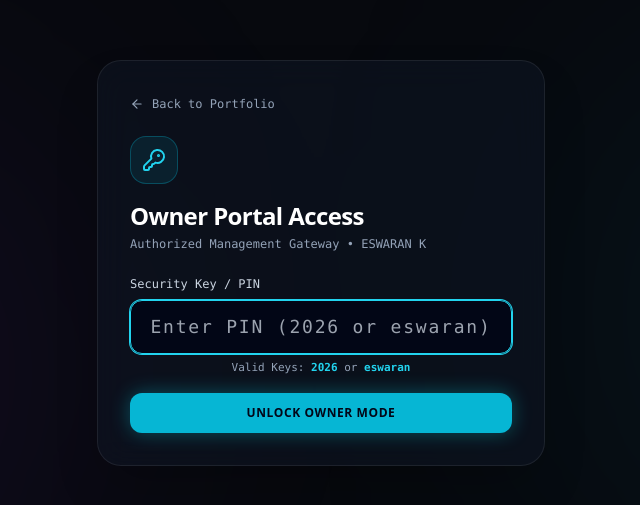
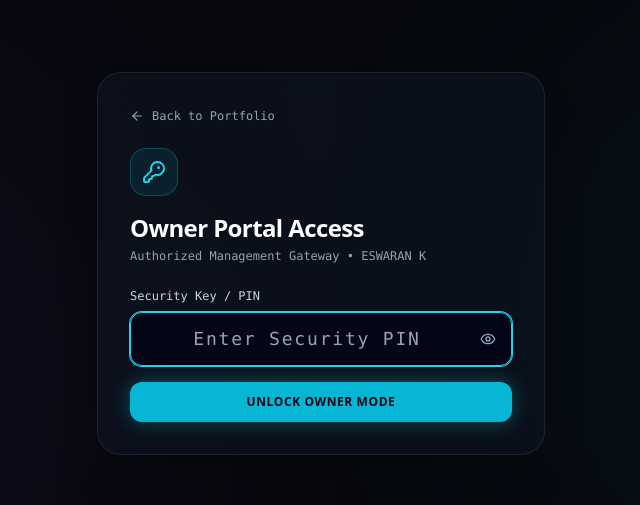
Before and after one commit to eswaran67/my-_resume_-web, a Next.js app: page /admin in a window 1280 px wide. Shown: the part 137-642 px from the top of the page, without its empty margins (319-959 px from the left). Built offline with nearby package versions, Linux system fonts and the light colour scheme.

Commit message:
fix(security): hide and remove secret key hints from UI and mask PIN inputs

```diff
--- a/src/app/admin/page.tsx
+++ b/src/app/admin/page.tsx
@@ -2,7 +2,7 @@
 
 import React, { useState, useEffect } from "react";
 import { useRouter } from "next/navigation";
-import { Lock, AlertCircle, ArrowLeft, CheckCircle2, ShieldCheck, KeyRound } from "lucide-react";
+import { Lock, AlertCircle, ArrowLeft, CheckCircle2, ShieldCheck, KeyRound, Eye, EyeOff } from "lucide-react";
 import Link from "next/link";
 
 const VALID_PINS = ["2026", "1234", "eswaran", "admin", "eswar"];
@@ -10,6 +10,7 @@ const VALID_PINS = ["2026", "1234", "eswaran", "admin", "eswar"];
 export default function AdminLoginPage() {
   const router = useRouter();
   const [pin, setPin] = useState("");
+  const [showPin, setShowPin] = useState(false);
   const [error, setError] = useState("");
   const [success, setSuccess] = useState(false);
   const [alreadyLoggedIn, setAlreadyLoggedIn] = useState(false);
@@ -37,7 +38,7 @@ export default function AdminLoginPage() {
         router.push("/#contact");
       }, 700);
     } else {
-      setError("Access Denied: Invalid Security Key. Use '2026' or 'eswaran'");
+      setError("Access Denied: Invalid Security Key.");
     }
   };
 
@@ -106,18 +107,25 @@ export default function AdminLoginPage() {
               <label className="block text-xs font-mono text-slate-300 mb-2">
                 Security Key / PIN
               </label>
+              <div className="relative">
                 <input
-                type="text"
+                  type={showPin ? "text" : "password"}
                   required
                   autoFocus
                   value={pin}
                   onChange={(e) => setPin(e.target.value)}
-                placeholder="Enter PIN (2026 or eswaran)"
-                className="w-full px-4 py-3 rounded-xl bg-slate-950/90 border border-slate-700 text-white font-mono text-center tracking-widest text-lg focus:outline-none focus:border-cyan-400 focus:ring-1 focus:ring-cyan-400"
+                  placeholder="Enter Security PIN"
+                  className="w-full pl-4 pr-11 py-3 rounded-xl bg-slate-950/90 border border-slate-700 text-white font-mono text-center tracking-widest text-lg focus:outline-none focus:border-cyan-400 focus:ring-1 focus:ring-cyan-400"
                 />
-              <p className="text-[11px] text-slate-400 font-mono mt-1.5 text-center">
-                Valid Keys: <span className="text-cyan-400 font-semibold">2026</span> or <span className="text-cyan-400 font-semibold">eswaran</span>
-              </p>
+                <button
+                  type="button"
+                  onClick={() => setShowPin(!showPin)}
+                  className="absolute right-3 top-1/2 -translate-y-1/2 text-slate-400 hover:text-cyan-400 p-1 transition-colors"
+                  title={showPin ? "Hide PIN" : "Show PIN"}
+                >
+                  {showPin ? <EyeOff className="w-4 h-4" /> : <Eye className="w-4 h-4" />}
+                </button>
+              </div>
             </div>
 
             {error && (
--- a/src/components/Contact.tsx
+++ b/src/components/Contact.tsx
@@ -18,6 +18,8 @@ import {
   Save,
   CheckCircle2,
   ShieldCheck,
+  Eye,
+  EyeOff,
 } from "lucide-react";
 import { GithubIcon, LinkedinIcon, TwitterIcon, WhatsAppIcon } from "@/components/Icons";
 import { portfolioData } from "@/data/portfolioData";
@@ -53,6 +55,7 @@ export default function Contact() {
   const [showPinPrompt, setShowPinPrompt] = useState(false);
   const [pinInput, setPinInput] = useState("");
   const [pinError, setPinError] = useState("");
+  const [showPinInput, setShowPinInput] = useState(false);
 
   // Edit Form Fields
   const [editEmail, setEditEmail] = useState(portfolioData.personal.email);
@@ -147,7 +150,7 @@ export default function Contact() {
       setPinInput("");
       setShowEditModal(true);
     } else {
-      setPinError("Invalid Key! Use 2026 or eswaran.");
+      setPinError("Invalid Security PIN. Access denied.");
     }
   };
 
@@ -707,18 +710,25 @@ export default function Contact() {
                 <label className="block text-xs font-mono text-slate-300 mb-2">
                   Security PIN / Key
                 </label>
-                <input
-                  type="text"
-                  value={pinInput}
-                  onChange={(e) => setPinInput(e.target.value)}
-                  placeholder="Enter 2026 or eswaran"
-                  maxLength={15}
-                  autoFocus
-                  className="w-full px-4 py-3 rounded-xl bg-slate-950/90 border border-slate-700 text-white font-mono text-center tracking-widest text-lg focus:outline-none focus:border-cyan-400 focus:ring-1 focus:ring-cyan-400"
-                />
-                <p className="text-[11px] text-slate-400 font-mono mt-1.5 text-center">
-                  Key: <span className="text-cyan-400 font-semibold">2026</span> or <span className="text-cyan-400 font-semibold">eswaran</span>
-                </p>
+                <div className="relative">
+                  <input
+                    type={showPinInput ? "text" : "password"}
+                    value={pinInput}
+                    onChange={(e) => setPinInput(e.target.value)}
+                    placeholder="Enter Security PIN"
+                    maxLength={20}
+                    autoFocus
+                    className="w-full pl-4 pr-11 py-3 rounded-xl bg-slate-950/90 border border-slate-700 text-white font-mono text-center tracking-widest text-lg focus:outline-none focus:border-cyan-400 focus:ring-1 focus:ring-cyan-400"
+                  />
+                  <button
+                    type="button"
+                    onClick={() => setShowPinInput(!showPinInput)}
+                    className="absolute right-3 top-1/2 -translate-y-1/2 text-slate-400 hover:text-cyan-400 p-1 transition-colors"
+                    title={showPinInput ? "Hide PIN" : "Show PIN"}
+                  >
+                    {showPinInput ? <EyeOff className="w-4 h-4" /> : <Eye className="w-4 h-4" />}
+                  </button>
+                </div>
               </div>
 
               {pinError && (
--- a/src/components/MyDocuments.tsx
+++ b/src/components/MyDocuments.tsx
@@ -6,6 +6,7 @@ import {
   FileText,
   Download,
   Eye,
+  EyeOff,
   Lock,
   Unlock,
   Upload,
@@ -58,6 +59,7 @@ export default function MyDocuments() {
   const [enteredPin, setEnteredPin] = useState("");
   const [pinError, setPinError] = useState("");
   const [storedPin, setStoredPin] = useState("");
+  const [showPinInput, setShowPinInput] = useState(false);
 
   // Upload Modal State (New Document)
   const [showUploadModal, setShowUploadModal] = useState(false);
@@ -208,7 +210,7 @@ export default function MyDocuments() {
       setShowPinModal(false);
       setEnteredPin("");
     } else {
-      setPinError("Invalid Key! Please enter 2026 or eswaran.");
+      setPinError("Invalid Security PIN. Access denied.");
     }
   };
 
@@ -681,18 +683,25 @@ export default function MyDocuments() {
                 <label className="block text-xs font-mono text-slate-300 mb-2">
                   Owner Security Key / PIN
                 </label>
-                <input
-                  type="text"
-                  value={enteredPin}
-                  onChange={(e) => setEnteredPin(e.target.value)}
-                  placeholder="Enter 2026 or eswaran"
-                  maxLength={15}
-                  autoFocus
-                  className="w-full px-4 py-3 rounded-xl bg-slate-950/90 border border-slate-700 text-white font-mono text-center tracking-widest text-lg focus:outline-none focus:border-cyan-400 focus:ring-1 focus:ring-cyan-400"
-                />
-                <p className="text-[11px] text-slate-400 font-mono mt-1.5 text-center">
-                  Secret Key: <span className="text-cyan-400 font-semibold">2026</span> or <span className="text-cyan-400 font-semibold">eswaran</span>
-                </p>
+                <div className="relative">
+                  <input
+                    type={showPinInput ? "text" : "password"}
+                    value={enteredPin}
+                    onChange={(e) => setEnteredPin(e.target.value)}
+                    placeholder="Enter Security PIN"
+                    maxLength={20}
+                    autoFocus
+                    className="w-full pl-4 pr-11 py-3 rounded-xl bg-slate-950/90 border border-slate-700 text-white font-mono text-center tracking-widest text-lg focus:outline-none focus:border-cyan-400 focus:ring-1 focus:ring-cyan-400"
+                  />
+                  <button
+                    type="button"
+                    onClick={() => setShowPinInput(!showPinInput)}
+                    className="absolute right-3 top-1/2 -translate-y-1/2 text-slate-400 hover:text-cyan-400 p-1 transition-colors"
+                    title={showPinInput ? "Hide PIN" : "Show PIN"}
+                  >
+                    {showPinInput ? <EyeOff className="w-4 h-4" /> : <Eye className="w-4 h-4" />}
+                  </button>
+                </div>
               </div>
 
               {pinError && (
--- a/src/components/ResumeSection.tsx
+++ b/src/components/ResumeSection.tsx
@@ -15,6 +15,7 @@ import {
   Pencil,
   X,
   Eye,
+  EyeOff,
   AlertCircle,
   ShieldCheck,
 } from "lucide-react";
@@ -39,6 +40,7 @@ export default function ResumeSection() {
   // PIN input state
   const [enteredPin, setEnteredPin] = useState("");
   const [pinError, setPinError] = useState("");
+  const [showPinInput, setShowPinInput] = useState(false);
 
   const resumeUrl = "/documents/eswaran-resume.pdf";
 
@@ -97,7 +99,7 @@ export default function ResumeSection() {
       setEnteredPin("");
       setShowUploadModal(true);
     } else {
-      setPinError("Invalid Key! Use 2026 or eswaran.");
+      setPinError("Invalid Security PIN. Access denied.");
     }
   };
 
@@ -464,18 +466,25 @@ export default function ResumeSection() {
                 <label className="block text-xs font-mono text-slate-300 mb-2">
                   Owner Security Key / PIN
                 </label>
-                <input
-                  type="text"
-                  value={enteredPin}
-                  onChange={(e) => setEnteredPin(e.target.value)}
-                  placeholder="Enter 2026 or eswaran"
-                  maxLength={15}
-                  autoFocus
-                  className="w-full px-4 py-3 rounded-xl bg-slate-950/90 border border-slate-700 text-white font-mono text-center tracking-widest text-lg focus:outline-none focus:border-cyan-400 focus:ring-1 focus:ring-cyan-400"
-                />
-                <p className="text-[11px] text-slate-400 font-mono mt-1.5 text-center">
-                  Key: <span className="text-cyan-400 font-semibold">2026</span> or <span className="text-cyan-400 font-semibold">eswaran</span>
-                </p>
+                <div className="relative">
+                  <input
+                    type={showPinInput ? "text" : "password"}
+                    value={enteredPin}
+                    onChange={(e) => setEnteredPin(e.target.value)}
+                    placeholder="Enter Security PIN"
+                    maxLength={20}
+                    autoFocus
+                    className="w-full pl-4 pr-11 py-3 rounded-xl bg-slate-950/90 border border-slate-700 text-white font-mono text-center tracking-widest text-lg focus:outline-none focus:border-cyan-400 focus:ring-1 focus:ring-cyan-400"
+                  />
+                  <button
+                    type="button"
+                    onClick={() => setShowPinInput(!showPinInput)}
+                    className="absolute right-3 top-1/2 -translate-y-1/2 text-slate-400 hover:text-cyan-400 p-1 transition-colors"
+                    title={showPinInput ? "Hide PIN" : "Show PIN"}
+                  >
+                    {showPinInput ? <EyeOff className="w-4 h-4" /> : <Eye className="w-4 h-4" />}
+                  </button>
+                </div>
               </div>
 
               {pinError && (
```
Lines whose indentation alone changed are shown as unchanged.
